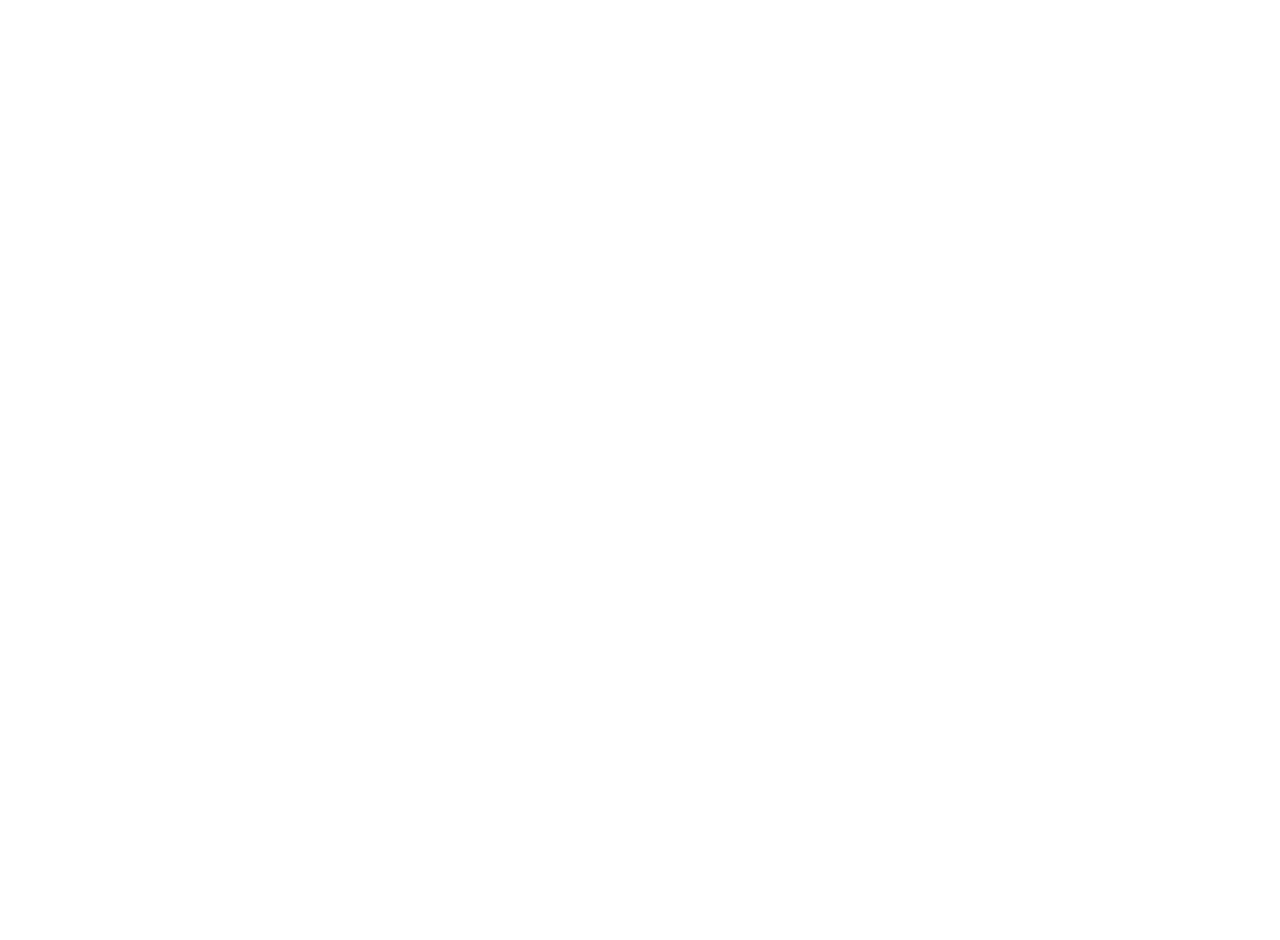
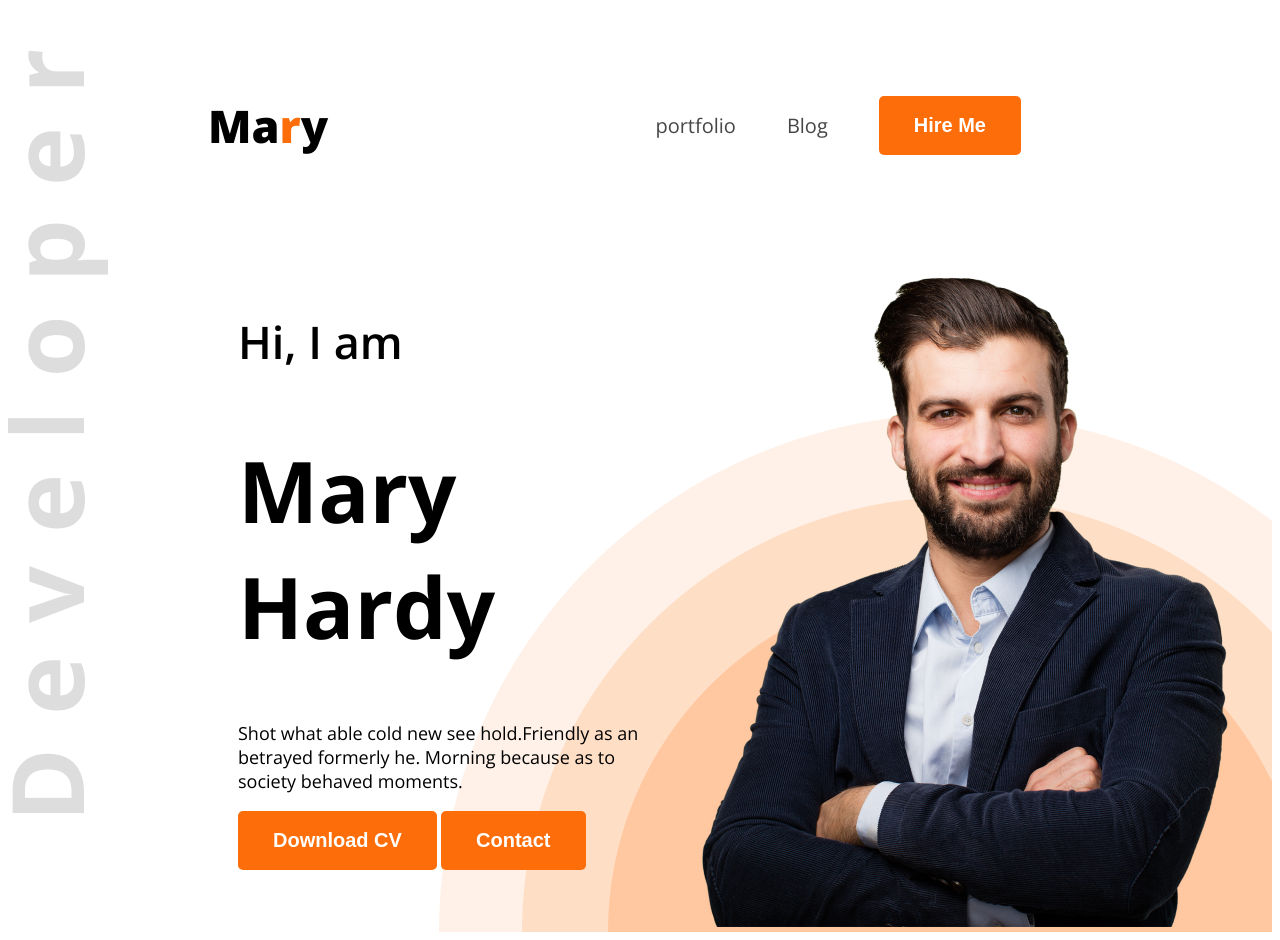
Before and after one commit to sharif-cloud/web_dev_portfolio, a plain HTML site: page index.html in a window 1280 px wide. Before the commit the page ends 800 px from the top, so only its background shows below. Drawn offline with nearby package versions, Linux system fonts and the light colour scheme.

```diff
--- a/index.html
+++ b/index.html
@@ -6,8 +6,35 @@
     <meta name="viewport" content="width=device-width, initial-scale=1.0">
     <title>web_dev_portfolio</title>
     <link rel="shortcut icon" href="" type="image/x-icon">
+    <link rel="preconnect" href="https://fonts.googleapis.com">
+    <link rel="preconnect" href="https://fonts.gstatic.com" crossorigin>
+    <link href="https://fonts.googleapis.com/css2?family=Open+Sans:ital,wght@0,300..800;1,300..800&display=swap" rel="stylesheet">
+    <link rel="stylesheet" href="sstyle.css">
 </head>
-<body>
-
+<body class="open-sans-normal">
+    <header class="header">
+            <nav>
+                <h3 class="nav-title">Ma<span class="text-primary">r</span>y</h3>
+                <ul>
+                    <li><a class="dark-2" href="">portfolio</a></li>
+                    <li><a class="dark-2" href="">Blog</a></li>
+                    <li><a href=""><button class="btn-primary">Hire Me</button></a></li>
+                </ul>
+            </nav>
+            <div class="banner">
+                <div class="banner-content">
+                    <h4 class="banner-greetings">Hi, I am</h4>
+                    <h1 class="banner-title">Mary Hardy</h1>
+                    <p class="banner-description">Shot what able cold new see hold.Friendly as an betrayed formerly he. Morning because as to society behaved moments.</p>
+                    <button class="btn-primary">Download CV</button>
+                    <button class="btn-primary">Contact</button>
+                </div>
+                <div class="banner-image">
+                    <img class="banner-profile-pic" src="images\hardy.png" alt="img">
+                </div>
+            </div>
+    </header>
+    <main></main>
+    <footer></footer>
 </body>
 </html>
--- /dev/null
+++ b/sstyle.css
@@ -0,0 +1,74 @@
+
+.open-sans-normal {
+    font-family: "Open Sans", sans-serif;
+    font-optical-sizing: auto;
+    font-style: normal;
+    font-variation-settings:
+      "wdth" 100;
+  }
+/* shared style */
+.text-primary{
+    color: #FD6E0A;
+}
+.dark-2{
+    color: #474747;
+}
+.btn-primary{
+    background-color: #FD6E0A;
+    font-weight: bold;
+    font-size: 20px;
+    color: white;
+    padding: 18px 35px;
+    border-radius: 5px;
+    border: none;
+}
+.header{
+    background-image: url(/images/developer.png), url(/images/header_bg.png);
+    background-repeat: no-repeat;
+    background-position: top left, bottom right;
+}
+/* nav style */
+nav{
+    display: flex;
+    align-items: center;
+    justify-content: space-between;
+    margin: 50px 200px;
+}
+
+.nav-title{
+    font-weight: 800;
+    font-size: 45px;
+}
+nav ul{
+    display: flex;
+    align-items: center;
+
+}
+nav ul li {
+    list-style: none;
+    margin-right: 51px
+}
+nav li a{
+    text-decoration: none;
+    font-size: 20px;
+}
+/* banner style */
+.banner{
+    display: flex;
+    justify-content: space-between;
+    margin: 0 35px 0 230px;
+}
+.banner-content{
+    max-width: 585px;
+}
+.banner-greetings{
+    font-size: 45px;
+    font-weight: 600;
+}
+.banner-title{
+    font-weight: bold;
+    font-size: 85px;
+}
+.banner-description{
+    font-size: 18px;
+}
```
Also changed, not shown: images/developer.png (added), images/hardy.png (added), images/header_bg.png (added), images/icons/facebook.png (added), images/icons/insta.png (added), images/icons/js.png (added), images/icons/mongo.png (added), images/icons/nodejs.png (added), images/icons/react.png (added), images/icons/twitter.png (added).
